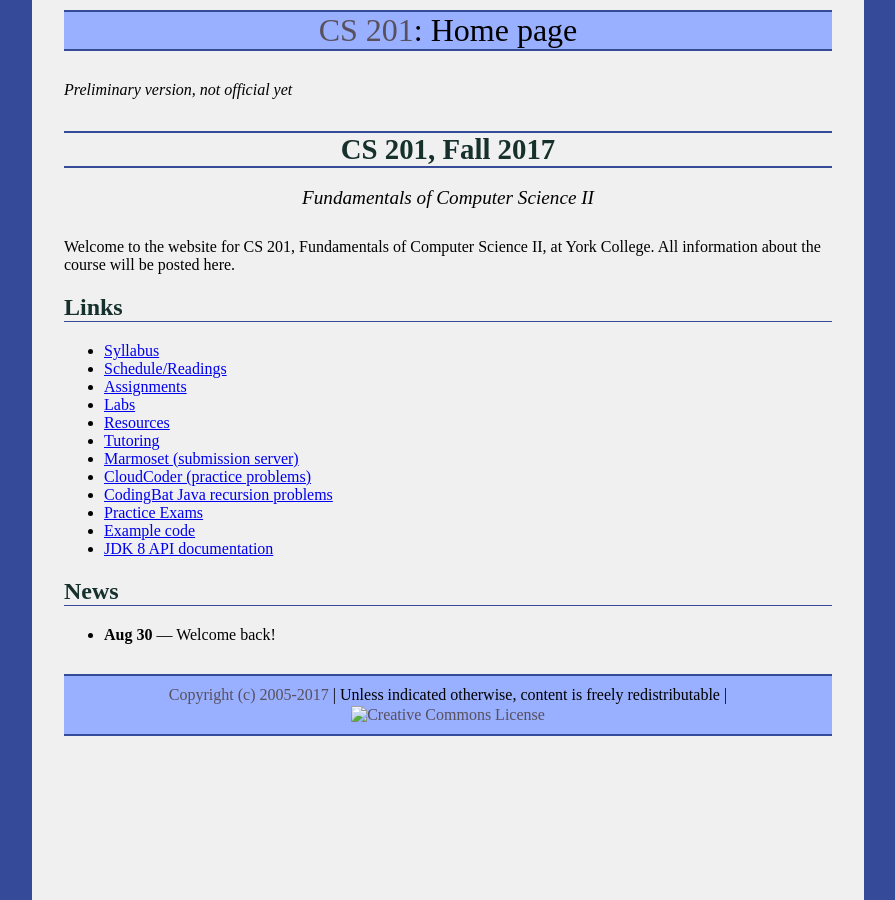
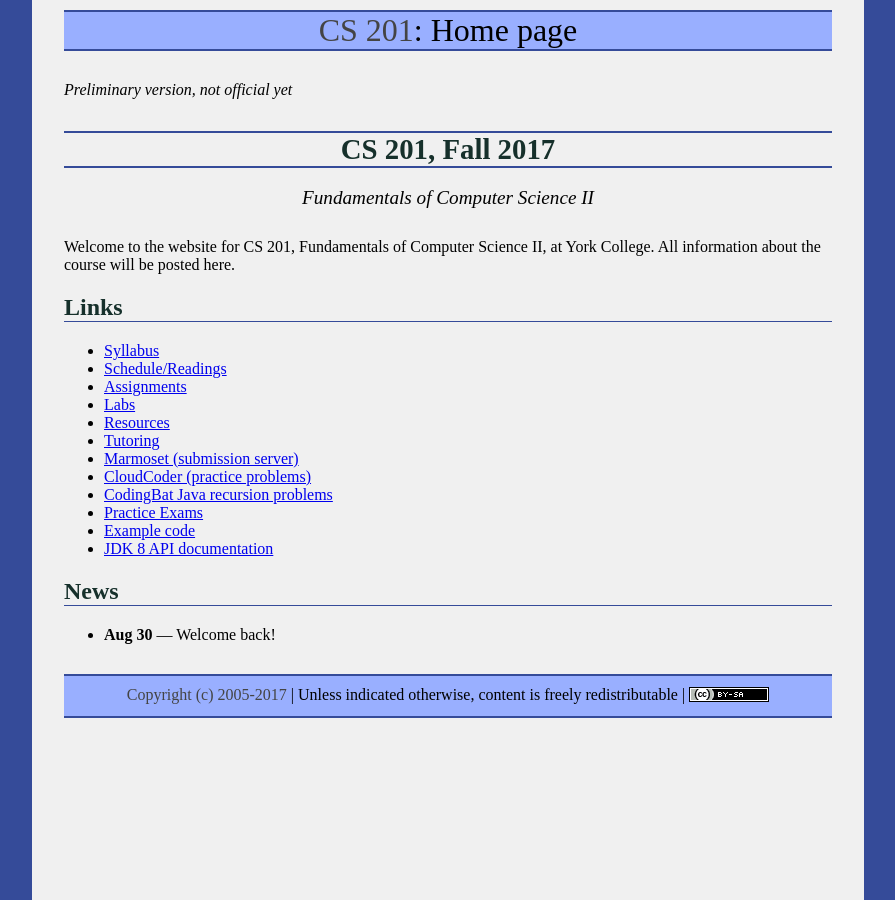
Before and after one commit to ycpcs/cs201-fall2017, a Jekyll site: the page built from index.md, in a window 1280 px wide. Shown: the whole page, without its empty margins (192-1087 px from the left). Built offline with Jekyll 4.4.1, drawn with Linux system fonts in a browser that asks for light colours.

Commit message:
one more color tweak, add CC image

```diff
--- a/css/site.css
+++ b/css/site.css
@@ -28,7 +28,7 @@
 
 #header a {
 	text-decoration: none;
-	color: #58505d;
+	color: #444;
 }
 
 #header a:hover {
@@ -47,7 +47,7 @@
 }
 
 #footer a {
-	color: #58505d;
+	color: #444;
 	text-decoration: none;
 }
 
```
Also changed, not shown: img/cc-by-sa-80x15.png (added).
